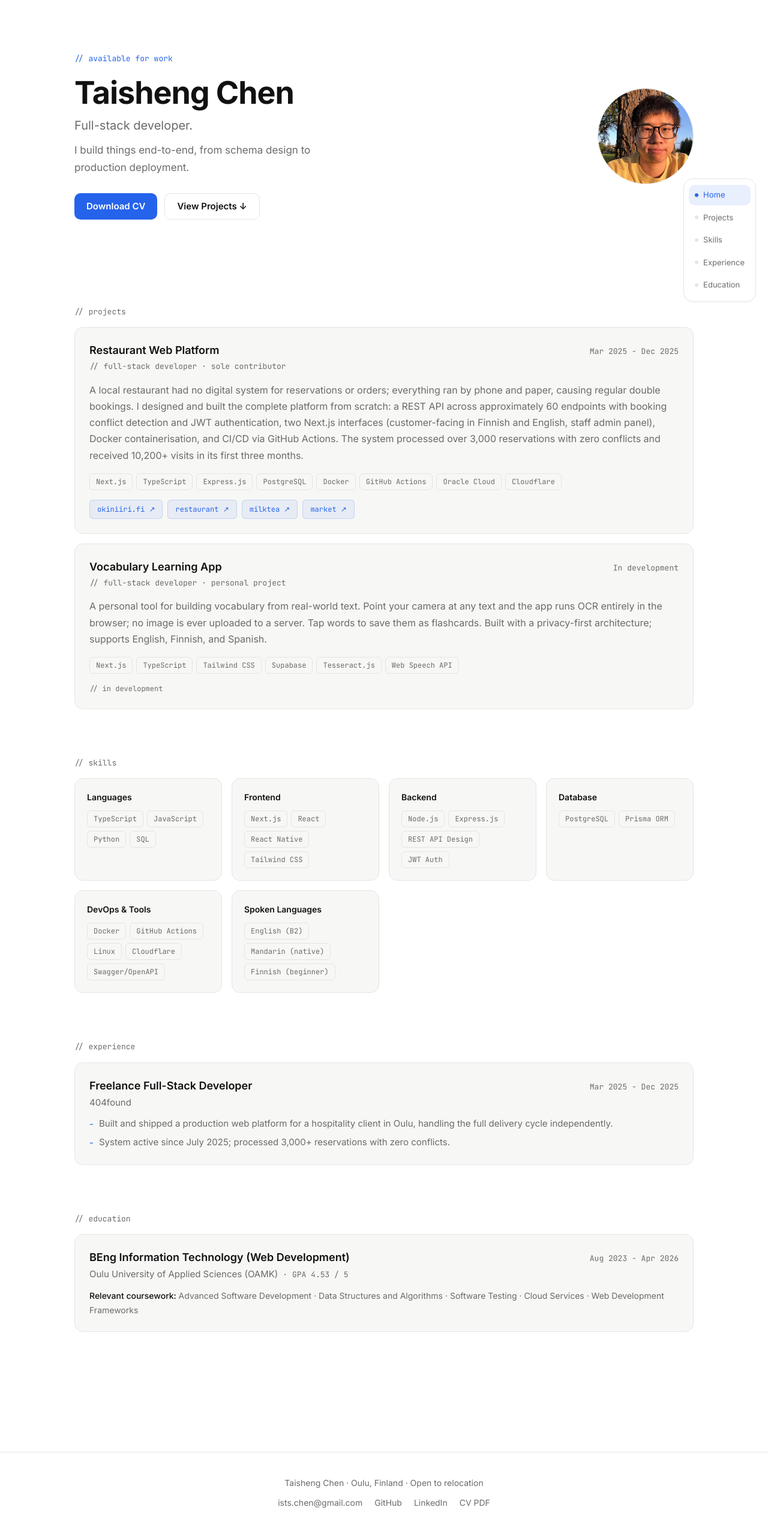
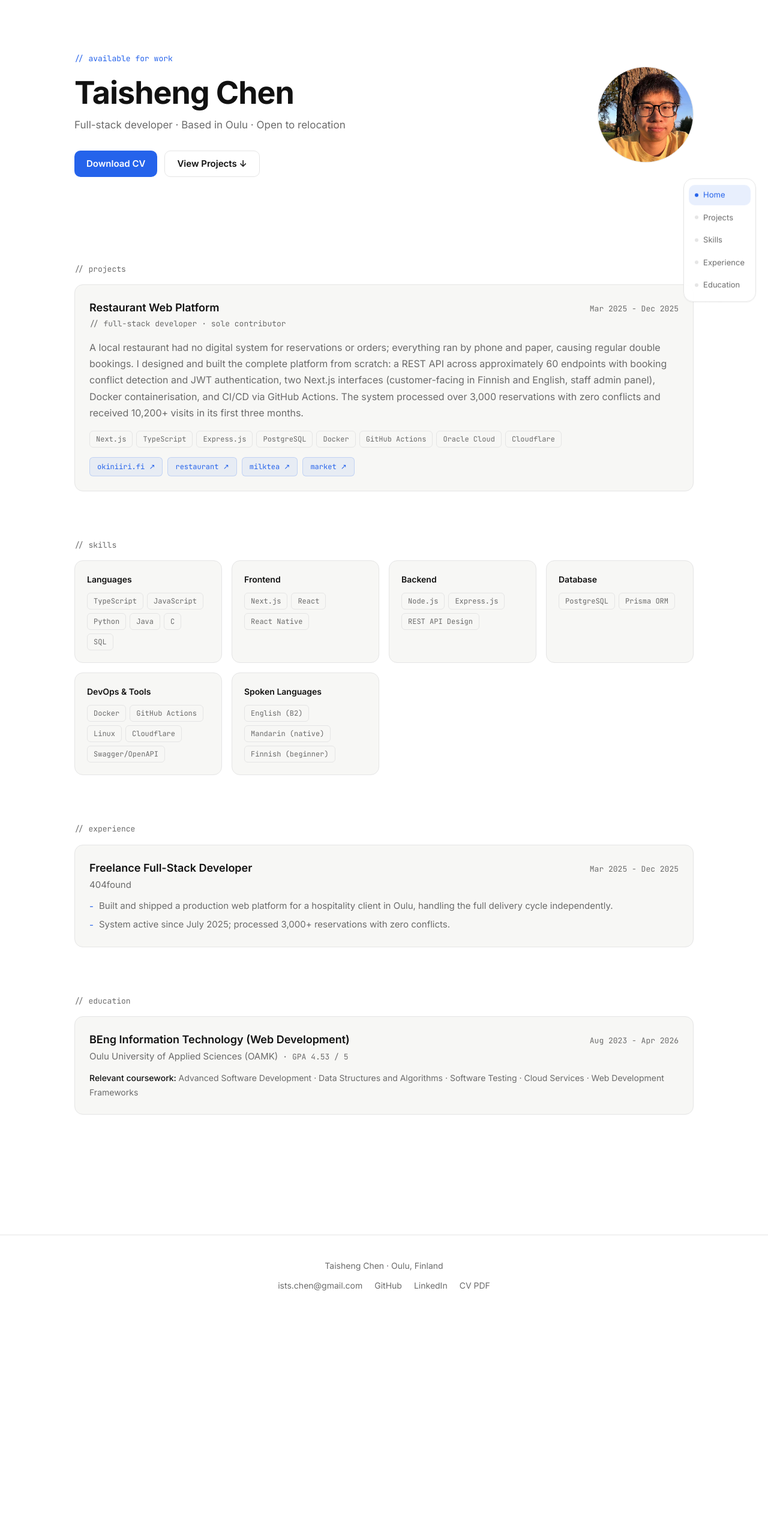
Before and after one commit to TaishengChen/TaishengChen.github.io, a Next.js app: page / in a window 1280 px wide. Shown: the top 2552 px of the page at 60% size. After the commit the page ends 2193 px from the top, so only its background shows below. Built offline with nearby package versions, Linux system fonts and the light colour scheme.

Commit message:
update: hero section, project section, footer section

```diff
--- a/src/components/Hero.tsx
+++ b/src/components/Hero.tsx
@@ -14,12 +14,12 @@ export default function Hero() {
                     Taisheng Chen
                 </h1>
 
-                <p className="text-[20px] text-[#6B6B6B] mb-3">
+                {/* <p className="text-[20px] text-[#6B6B6B] mb-3">
                     Full-stack developer.
-                </p>
+                </p> */}
 
                 <p className="text-[17px] text-[#6B6B6B] leading-[1.7] max-w-[480px]">
-                    I build things end-to-end, from schema design to production deployment.
+                    Full-stack developer · Based in Oulu · Open to relocation
                 </p>
 
                 <div className="mt-7 flex gap-3 flex-wrap">
--- a/src/components/Projects.tsx
+++ b/src/components/Projects.tsx
@@ -23,14 +23,14 @@ const projects: Project[] = [
             { label: "market",       url: "https://okiniiri.fi/market" },
         ],
     },
-    {
-        title: "Vocabulary Learning App",
-        role: "// full-stack developer · personal project",
-        date: "In development",
-        description: "A personal tool for building vocabulary from real-world text. Point your camera at any text and the app runs OCR entirely in the browser; no image is ever uploaded to a server. Tap words to save them as flashcards. Built with a privacy-first architecture; supports English, Finnish, and Spanish.",
-        stack: ["Next.js", "TypeScript", "Tailwind CSS", "Supabase", "Tesseract.js", "Web Speech API"],
-        inDevelopment: true,
-    },
+    // {
+    //     title: "Vocabulary Learning App",
+    //     role: "// full-stack developer · personal project",
+    //     date: "In development",
+    //     description: "A personal tool for building vocabulary from real-world text. Point your camera at any text and the app runs OCR entirely in the browser; no image is ever uploaded to a server. Tap words to save them as flashcards. Built with a privacy-first architecture; supports English, Finnish, and Spanish.",
+    //     stack: ["Next.js", "TypeScript", "Tailwind CSS", "Supabase", "Tesseract.js", "Web Speech API"],
+    //     inDevelopment: true,
+    // },
 ];
 
 export default function Projects() {
--- a/src/components/Skills.tsx
+++ b/src/components/Skills.tsx
@@ -1,7 +1,7 @@
 const groups: [string, string[]][] = [
-    ["Languages",       ["TypeScript", "JavaScript", "Python", "SQL"]],
-    ["Frontend",        ["Next.js", "React", "React Native", "Tailwind CSS"]],
-    ["Backend",         ["Node.js", "Express.js", "REST API Design", "JWT Auth"]],
+    ["Languages",       ["TypeScript", "JavaScript", "Python", "Java", "C","SQL"]],
+    ["Frontend",        ["Next.js", "React", "React Native"]],
+    ["Backend",         ["Node.js", "Express.js", "REST API Design"]],
     ["Database",        ["PostgreSQL", "Prisma ORM"]],
     ["DevOps & Tools",  ["Docker", "GitHub Actions", "Linux", "Cloudflare", "Swagger/OpenAPI"]],
     ["Spoken Languages", ["English (B2)", "Mandarin (native)", "Finnish (beginner)"]],
--- a/src/pages/index.tsx
+++ b/src/pages/index.tsx
@@ -41,7 +41,7 @@ export default function Home() {
     return (
         <>
             <Head>
-                <title>Taisheng Chen - Full-stack developer</title>
+                <title>Taisheng Chen</title>
                 <meta
                     name="description"
                     content="Taisheng Chen - full-stack developer based in Oulu, Finland. Available for work."
@@ -62,7 +62,7 @@ export default function Home() {
             <footer className="mt-20 border-t border-[#E5E5E5]">
                 <div className="max-w-[1080px] mx-auto px-6 py-10 flex flex-col gap-3 items-center text-center">
                     <p className="text-[14px] text-[#6B6B6B]">
-                        Taisheng Chen · Oulu, Finland · Open to relocation
+                        Taisheng Chen · Oulu, Finland
                     </p>
                     <div className="flex items-center gap-5 text-[14px] flex-wrap justify-center">
                         <a
```
